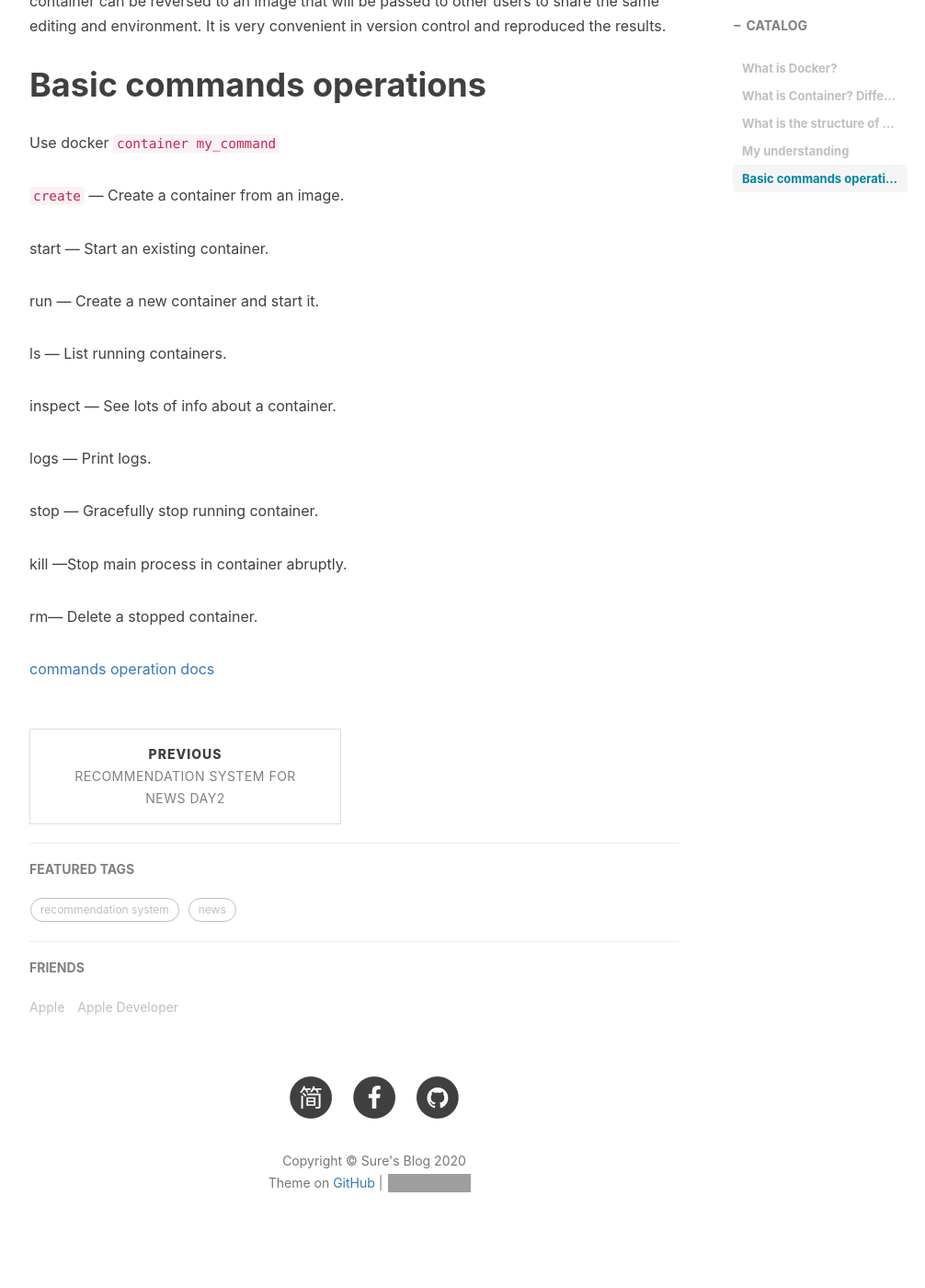
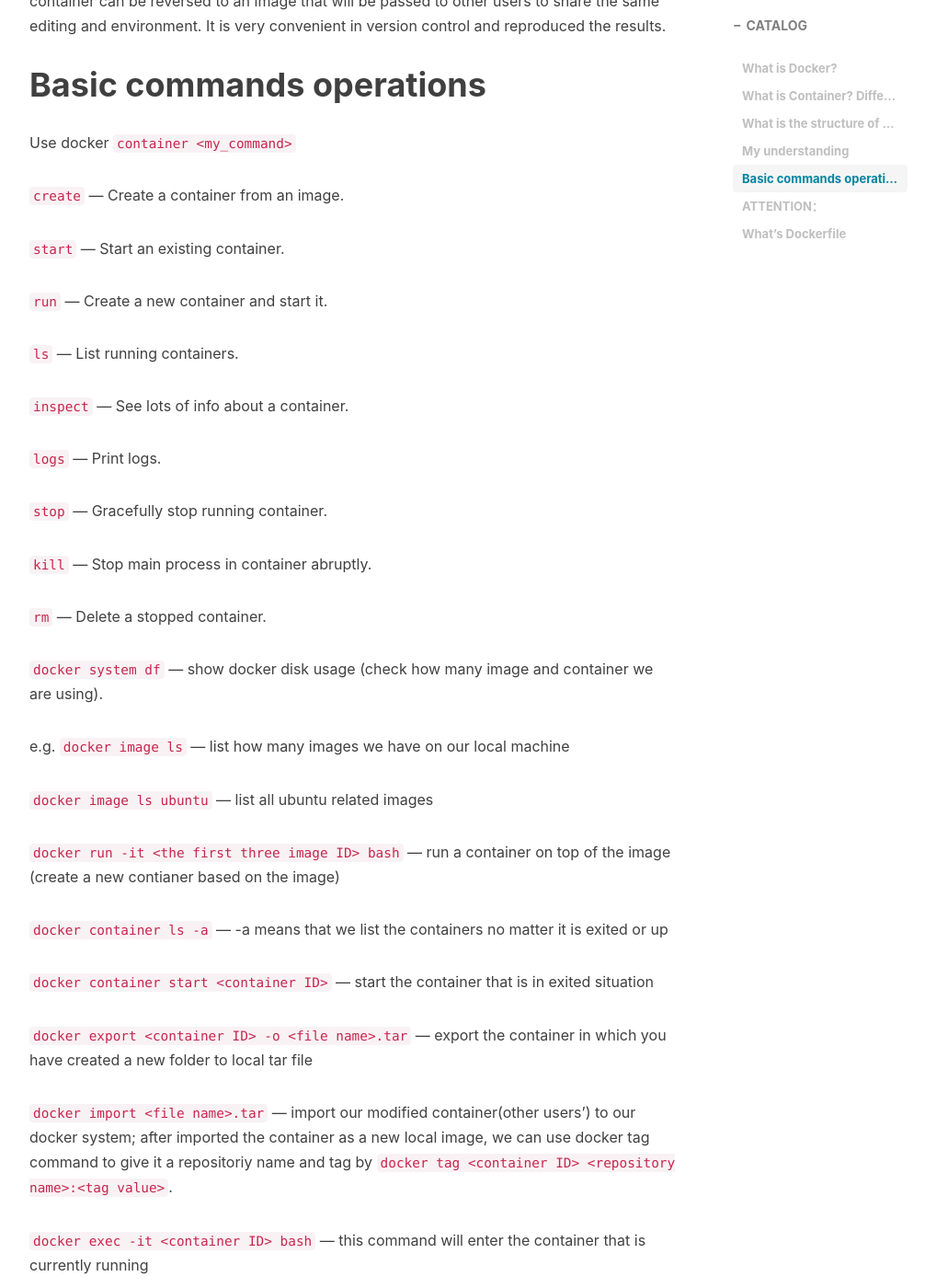
Before and after one commit to JadeSure/my_old_blog, a Jekyll site: the page built from _posts/2020-12-30-Docker-Introduction.md, in a window 1280 px wide and 1400 px high, scrolled down 2528 px. Shown: the whole window at 92% size, without its empty margins (233-1239 px from the left). Built offline with Jekyll 4.4.1, drawn with Linux system fonts in a browser that asks for light colours; nearby versions of some CDN libraries; comment, search, counter and statistics services are not loaded; some of the changed text lies outside the part shown; grey boxes are pictures that could not be loaded.

Commit message:
Update 2020-12-30-Docker-Introduction.md
add more operation codes

```diff
--- a/_posts/2020-12-30-Docker-Introduction.md
+++ b/_posts/2020-12-30-Docker-Introduction.md
@@ -48,24 +48,57 @@
 Docker focuses more on the system level, which can be used to control the environment in the same version(dependencies). Firstly, users can download an image from Docker Hub, then initialize it to an instance that has the same environment as an image. After editing, this container can be reversed to an image that will be passed to other users to share the same editing and environment. It is very convenient in version control and reproduced the results.
 
 # Basic commands operations
-Use docker `container my_command`
+Use docker `container <my_command>`
 
 `create` — Create a container from an image.
 
-start — Start an existing container.
+`start` — Start an existing container.
 
-run — Create a new container and start it.
+`run` — Create a new container and start it.
 
-ls — List running containers.
+`ls` — List running containers.
 
-inspect — See lots of info about a container.
+`inspect` — See lots of info about a container.
 
-logs — Print logs.
+`logs` — Print logs.
 
-stop — Gracefully stop running container.
+`stop` — Gracefully stop running container.
 
-kill —Stop main process in container abruptly.
+`kill` — Stop main process in container abruptly.
 
-rm— Delete a stopped container.
+`rm` — Delete a stopped container.
+
+`docker system df` — show docker disk usage (check how many image and container we are using).
+
+e.g. `docker image ls` — list how many images we have on our local machine
+
+`docker image ls ubuntu`  — list all ubuntu related images
+
+`docker run -it <the first three image ID> bash`  — run a container on top of the image (create a new contianer based on the image)
+
+`docker container ls -a`  — -a means that we list the containers no matter it is exited or up
+
+`docker container start <container ID>` — start the container that is in exited situation
+
+`docker export <container ID> -o <file name>.tar` — export the container in which you have created a new folder to local tar file
+
+`docker import <file name>.tar` — import our modified container(other users') to our docker system; after imported the container as a new local image, we can use docker tag command to give it a repositoriy name and tag by `docker tag <container ID> <repository name>:<tag value>`.
+
+`docker exec -it <container ID> bash` — this command will enter the container that is currently running
+## ATTENTION：
+    `start` will open a new container rather than enter the previous one
+
+`docker image rm <container ID>` — remove image from docker (You may need to remove relative container first by `docker container rm <container ID> or shut down container first before remove container by `docker container stop <container ID>`)
 
 [commands operation docs](https://docs.docker.com/engine/reference/commandline/docker/)
+
+# What's Dockerfile
+A text document that contains the commands a uers could call on the command line to assemble an image, which can create an automated build that executes several command-line instructions in succession.
+
+docker file begain with:
+
+`FROM <your system>` eg. ubuntu:16.04
+
+`WORKDIR ./`
+
+more commands, such as COPY, ADD, CMD, ENV [official docs](https://docs.docker.com/)
```
